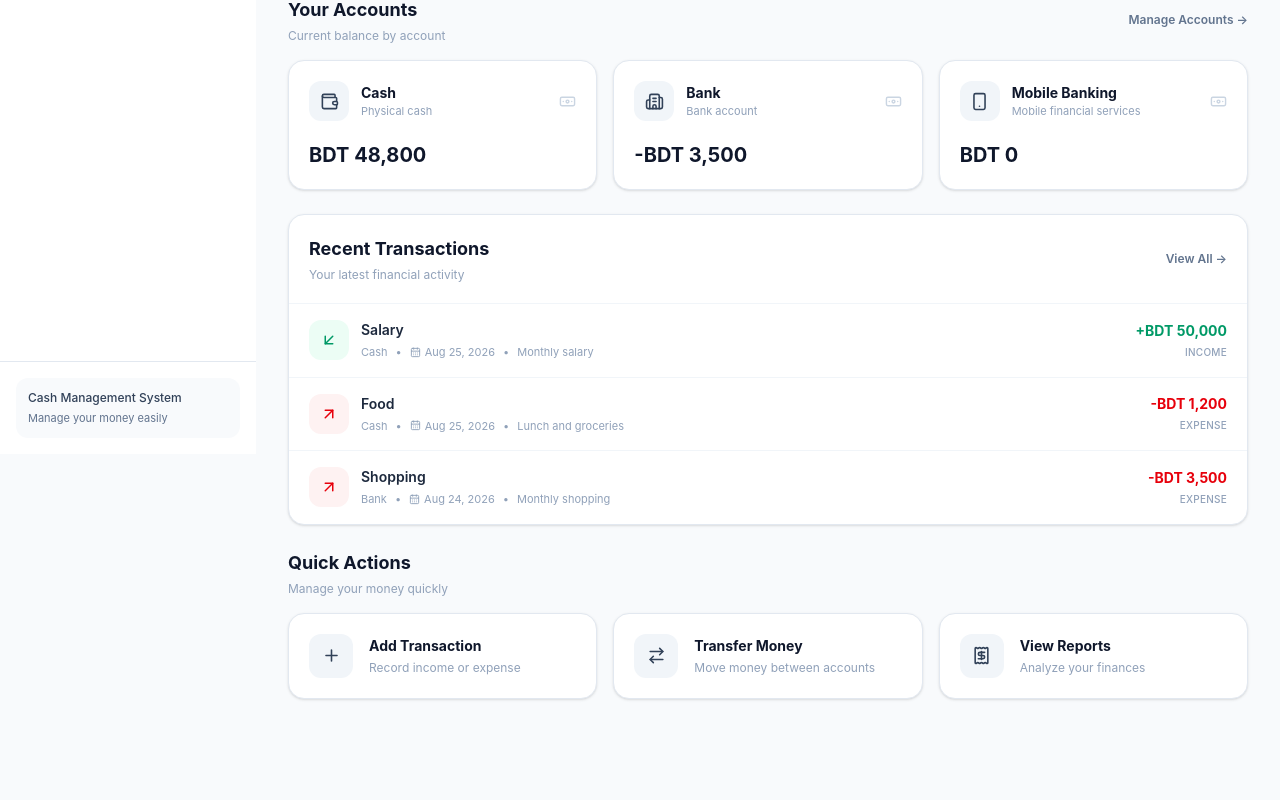
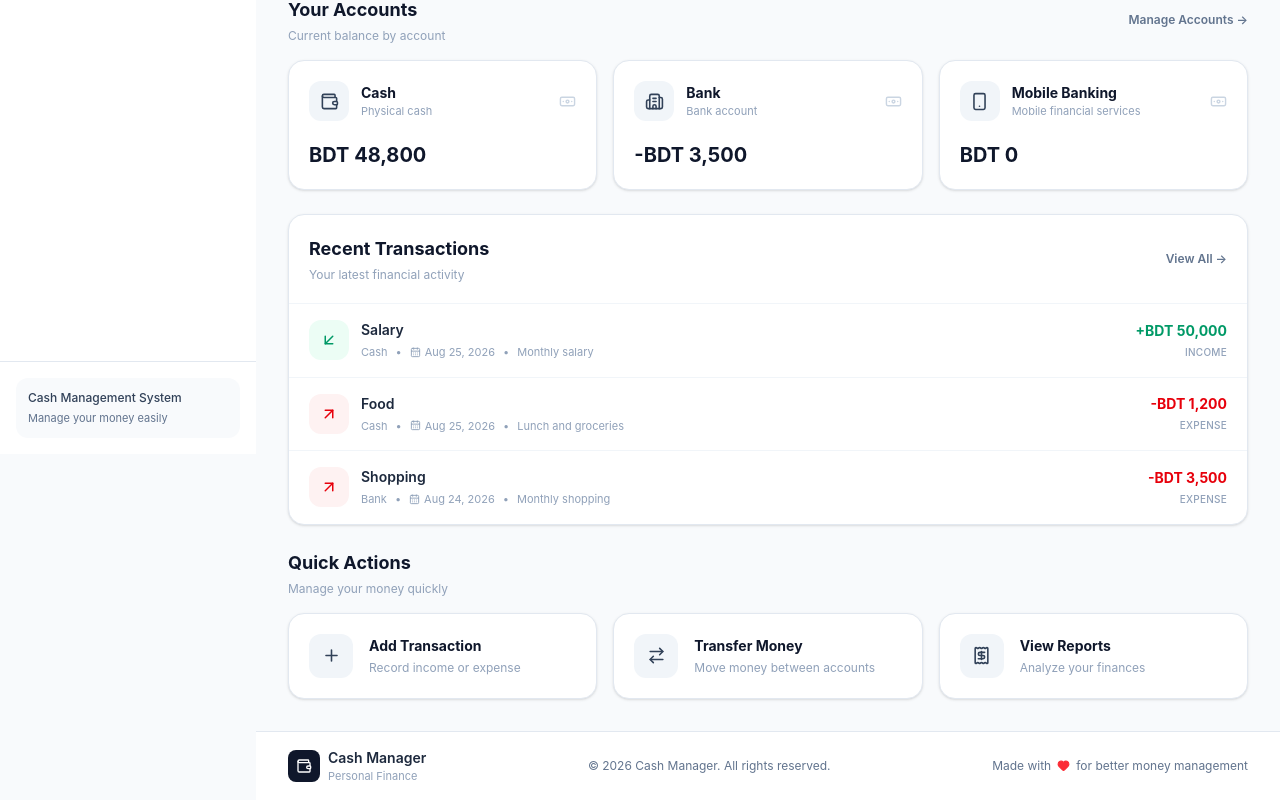
Before and after one commit to Riyadulislamratul/Cash_Management_System_with_Js, a React (Vite) app: page / in a window 1280 px wide. Shown: the part 346-1146 px from the top of the page. Before the commit the page ends 1077 px from the top, so only its background shows below. Built offline with nearby package versions, Linux system fonts and the light colour scheme.

Commit message:
Footer added

```diff
--- /dev/null
+++ b/src/components/layout/Footer.jsx
@@ -0,0 +1,42 @@
+import { Heart, Wallet } from "lucide-react";
+
+export default function Footer() {
+  const currentYear = new Date().getFullYear();
+
+  return (
+    <footer className="border-t border-slate-200 bg-white">
+      <div className="mx-auto flex w-full max-w-[1600px] flex-col items-center justify-between gap-3 px-4 py-5 text-center sm:flex-row sm:px-6 sm:py-4 sm:text-left lg:px-8">
+        {/* Brand */}
+        <div className="flex items-center gap-2">
+          <div className="flex h-8 w-8 items-center justify-center rounded-lg bg-slate-900 text-white">
+            <Wallet size={16} />
+          </div>
+
+          <div>
+            <p className="text-sm font-semibold text-slate-800">
+              Cash Manager
+            </p>
+            <p className="text-[11px] text-slate-400">
+              Personal Finance
+            </p>
+          </div>
+        </div>
+
+        {/* Copyright */}
+        <p className="text-xs text-slate-500">
+          © {currentYear} Cash Manager. All rights reserved.
+        </p>
+
+        {/* Made with */}
+        <div className="flex items-center gap-1.5 text-xs text-slate-500">
+          <span>Made with</span>
+          <Heart
+            size={13}
+            className="fill-current text-red-500"
+          />
+          <span>for better money management</span>
+        </div>
+      </div>
+    </footer>
+  );
+}
--- a/src/components/layout/Layout.jsx
+++ b/src/components/layout/Layout.jsx
@@ -3,6 +3,7 @@ import { Menu, X } from "lucide-react";
 
 import Sidebar from "./Sidebar";
 import Header from "./Header";
+import Footer from "./Footer";
 
 export default function Layout({ children }) {
   const [sidebarOpen, setSidebarOpen] = useState(false);
@@ -51,10 +52,10 @@ export default function Layout({ children }) {
         <Sidebar onNavigate={closeSidebar} />
       </aside>
 
-      {/* Main content */}
-      <div className="min-h-screen lg:ml-64">
-        {/* Mobile navigation bar */}
-        <div className="flex h-16 items-center border-b border-slate-200 bg-white px-4 lg:hidden">
+      {/* Main area */}
+      <div className="flex min-h-screen flex-col lg:ml-64">
+        {/* Mobile top bar */}
+        <div className="flex h-16 shrink-0 items-center border-b border-slate-200 bg-white px-4 lg:hidden">
           <button
             type="button"
             onClick={() => setSidebarOpen(true)}
@@ -79,11 +80,14 @@ export default function Layout({ children }) {
         <Header />
 
         {/* Page content */}
-        <main className="w-full px-3 py-4 sm:px-5 sm:py-6 lg:px-8 lg:py-8">
+        <main className="w-full flex-1 px-3 py-4 sm:px-5 sm:py-6 lg:px-8 lg:py-8">
           <div className="mx-auto w-full max-w-[1600px]">
             {children}
           </div>
         </main>
+
+        {/* Footer */}
+        <Footer />
       </div>
     </div>
   );
```
